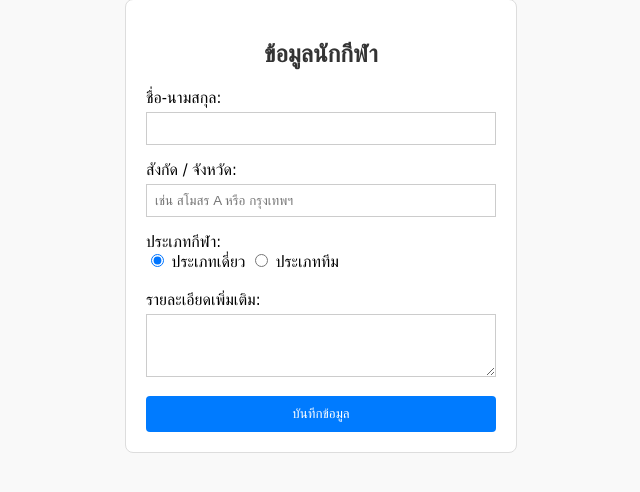
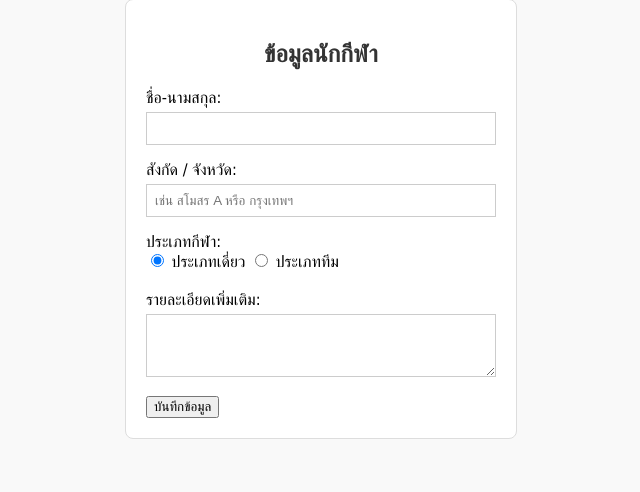
Before and after one commit to 66010914138-max/chatchawan, a PHP site: page /b.php in a window 1280 px wide. Shown: the part 49-541 px from the top of the page, without its empty margins (319-959 px from the left). Run offline with PHP 8.4, Linux system fonts and the light colour scheme.

Commit message:
Change button class to 'btn-primary'
Updated button class from 'btn' to 'btn-primary' for styling consistency.

```diff
--- a/z/b.php
+++ b/z/b.php
@@ -41,7 +41,7 @@
         รายละเอียดเพิ่มเติม:
         <textarea name="note" rows="3"></textarea>
 
-        <button type="submit" class="btn">บันทึกข้อมูล</button>
+        <button type="submit" class="btn-primary">บันทึกข้อมูล</button>
     </form>
 </div>
 
```
